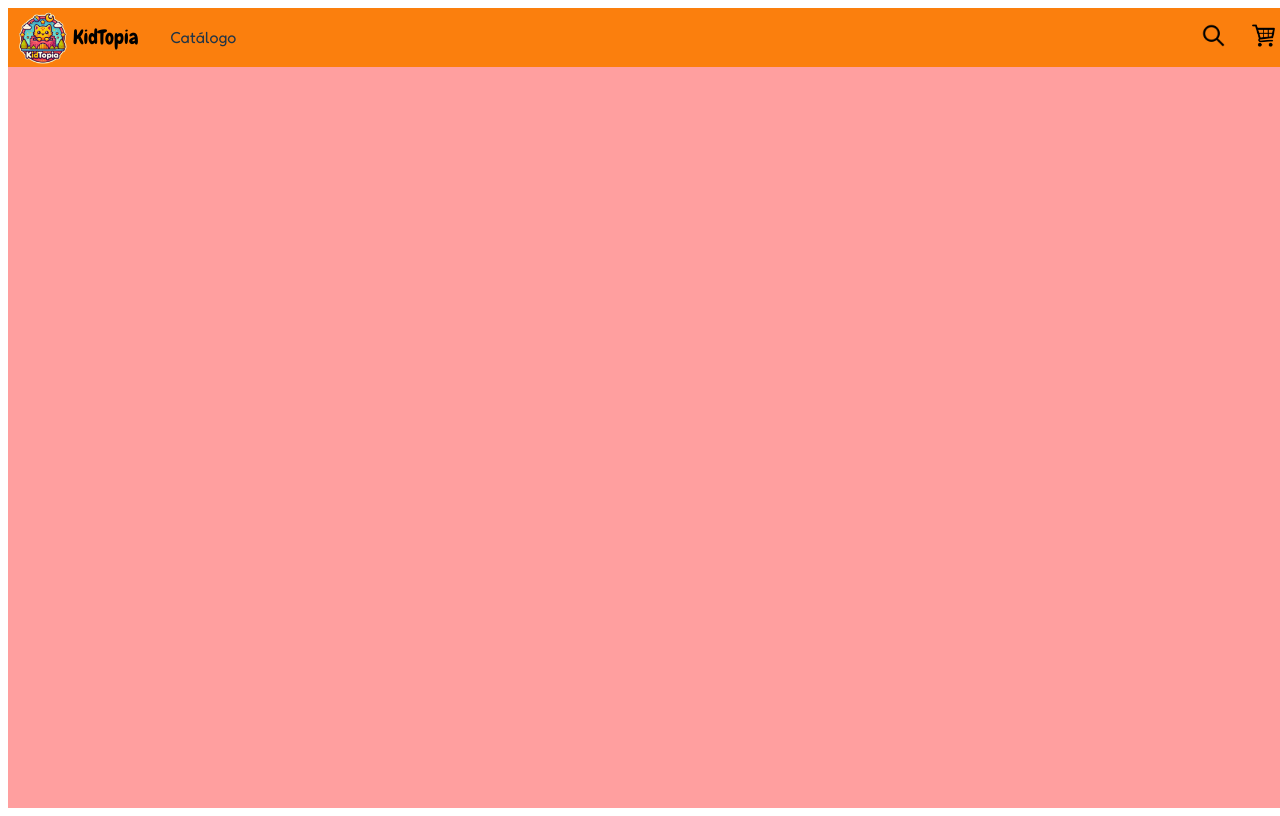
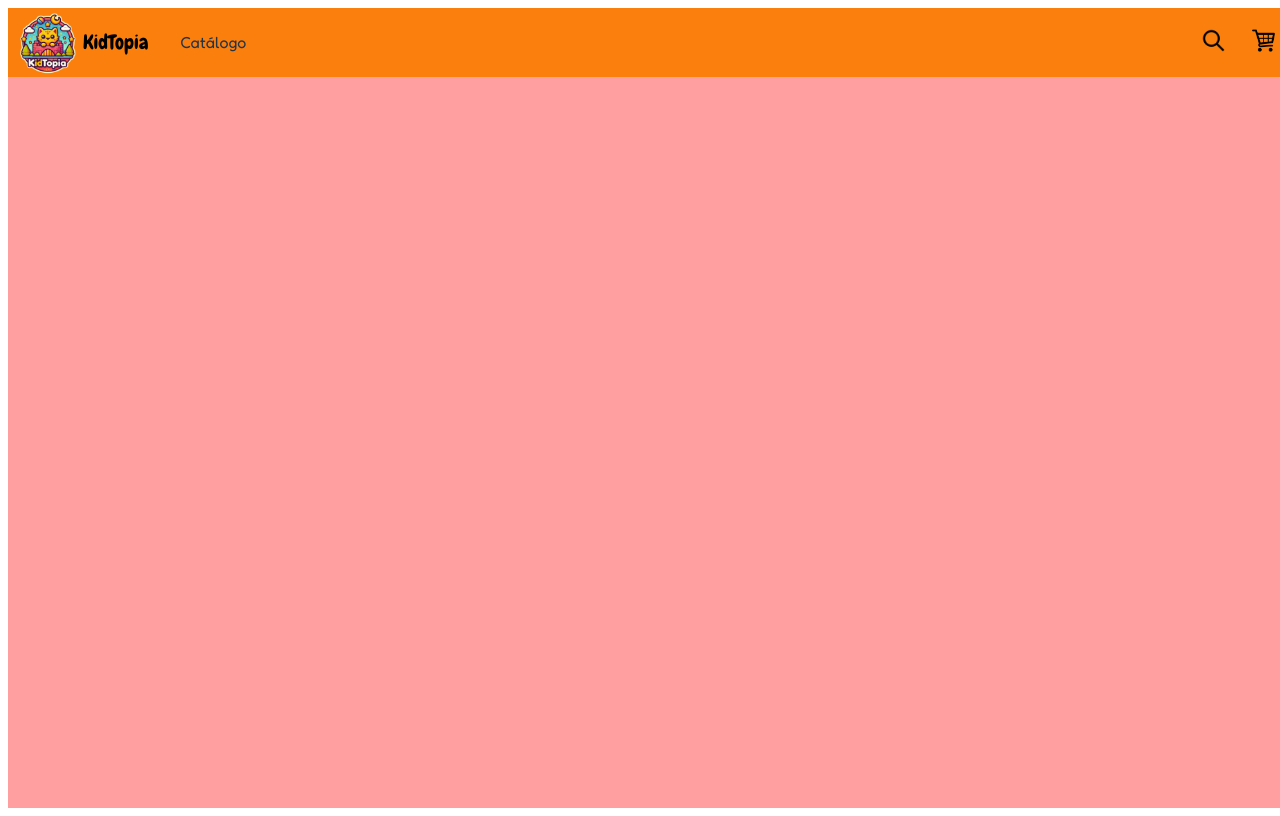
Before and after one commit to Equipo15-Hackathon/fronted-Kidtopia, a React (Vite) app: page / in a window 1280 px wide. Built offline with nearby package versions, Linux system fonts and the light colour scheme.

Commit message:
feat: change logo size

```diff
--- a/src/components/Header/Header.css
+++ b/src/components/Header/Header.css
@@ -34,7 +34,7 @@
 }
 
 .logo {
-    width: 60px;
+    width: 70px;
 }
 
 .catalog {
```
